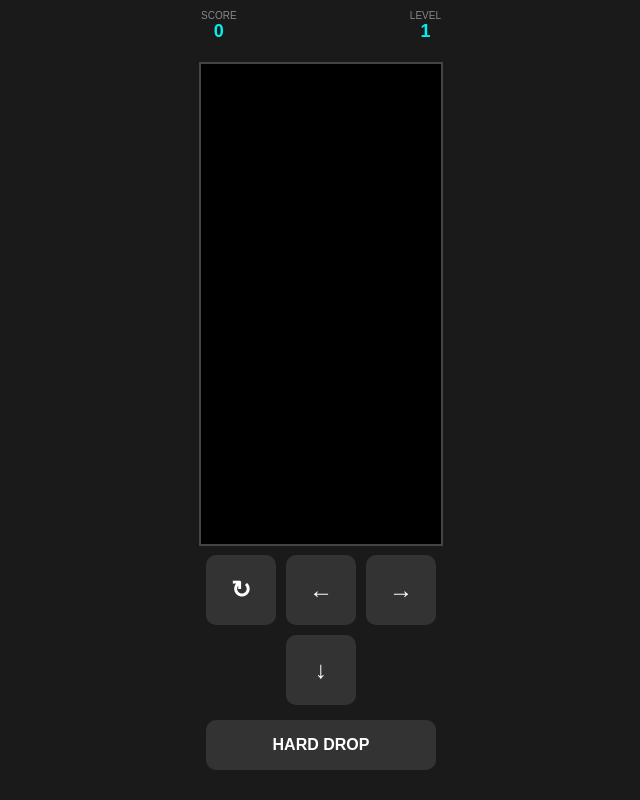
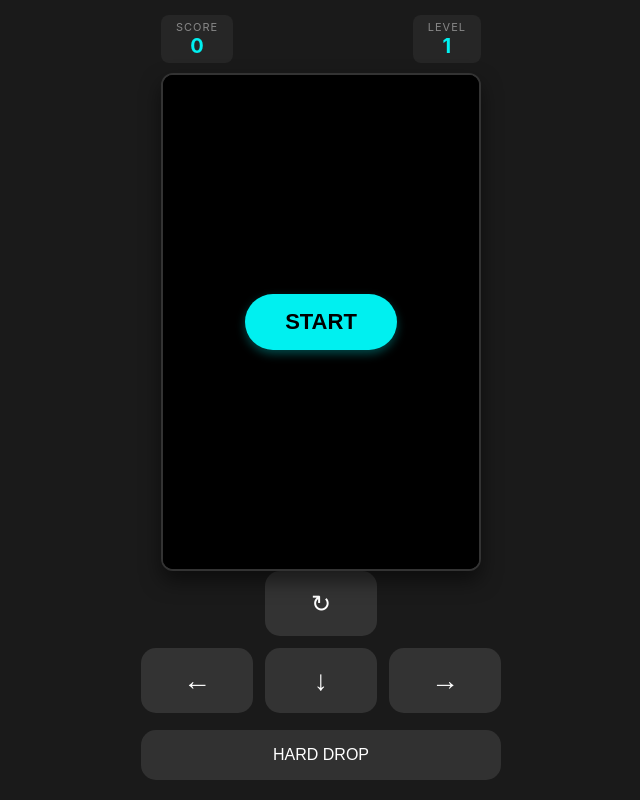
Before and after one commit to parkhj6124-ux/testhj, a plain HTML site: page index.html in a window 1280 px wide. Shown: the whole page, without its empty margins (319-959 px from the left). Drawn offline with Linux system fonts and the light colour scheme.

Commit message:
Add files via upload

```diff
--- a/index.html
+++ b/index.html
@@ -2,41 +2,61 @@
 <html lang="ko">
 <head>
     <meta charset="UTF-8">
-    <meta name="viewport" content="width=device-width, initial-scale=1.0, maximum-scale=1.0, user-scalable=no">
-    <title>Mobile Tetris 2026</title>
+    <meta name="viewport" content="width=device-width, initial-scale=1.0, maximum-scale=1.0, user-scalable=no, viewport-fit=cover">
+    <title>Tetris Mobile 2026</title>
     <style>
-        :root { --main-bg: #1a1a1a; --accent: #00f0f0; }
+        :root { --main-bg: #1a1a1a; --accent: #00f0f0; --btn-bg: #333; --btn-active: #555; }
+        * { box-sizing: border-box; -webkit-tap-highlight-color: transparent; }
         body {
-            background: var(--main-bg); color: #fff; font-family: sans-serif;
-            margin: 0; display: flex; flex-direction: column; align-items: center;
-            height: 100vh; overflow: hidden; touch-action: manipulation;
+            background: var(--main-bg); color: #fff; font-family: -apple-system, sans-serif;
+            margin: 0; padding: env(safe-area-inset-top) 0 env(safe-area-inset-bottom);
+            display: flex; flex-direction: column; align-items: center; justify-content: space-between;
+            height: 100vh; overflow: hidden; touch-action: none;
         }
+
+        /* 상단 헤더 */
+        #header { width: 90%; max-width: 320px; display: flex; justify-content: space-between; padding: 15px 0 10px; }
+        .stat-box { text-align: center; background: rgba(255,255,255,0.05); padding: 5px 15px; border-radius: 8px; }
+        .label { font-size: 11px; color: #888; text-transform: uppercase; letter-spacing: 1px; }
+        .value { font-size: 20px; font-weight: 700; color: var(--accent); }
+
+        /* 게임 컨테이너 및 캔버스 */
         #game-container {
-            position: relative; margin-top: 10px;
-            border: 2px solid #444; background: #000;
+            position: relative; width: 90%; max-width: 320px;
+            border: 2px solid #333; background: #000; border-radius: 12px;
+            box-shadow: 0 10px 20px rgba(0,0,0,0.5); overflow: hidden;
         }
-        canvas { display: block; }
+        canvas { display: block; width: 100%; height: auto; aspect-ratio: 1 / 1.6; } /* 세로 비율 줄임 */
 
-        /* 상단 정보 창 */
-        #header { width: 240px; display: flex; justify-content: space-between; padding: 10px 0; }
-        .stat-box { text-align: center; }
-        .label { font-size: 10px; color: #888; }
-        .value { font-size: 18px; font-weight: bold; color: var(--accent); }
+        /* 시작 화면 오버레이 */
+        #overlay {
+            position: absolute; top: 0; left: 0; width: 100%; height: 100%;
+            background: rgba(0,0,0,0.85); display: flex; flex-direction: column;
+            align-items: center; justify-content: center; z-index: 10;
+        }
+        #start-btn {
+            background: var(--accent); color: #000; border: none; padding: 15px 40px;
+            font-size: 22px; font-weight: bold; border-radius: 30px; cursor: pointer;
+            box-shadow: 0 4px 10px rgba(0, 240, 240, 0.3); transition: transform 0.1s;
+        }
+        #start-btn:active { transform: scale(0.95); }
 
         /* 모바일 컨트롤러 */
         #controls {
-            margin-top: auto; margin-bottom: 30px;
-            display: grid; grid-template-columns: repeat(3, 70px);
-            grid-template-rows: repeat(2, 70px); gap: 10px;
+            width: 90%; max-width: 360px; padding-bottom: 20px;
+            display: grid; grid-template-columns: repeat(3, 1fr); gap: 12px;
         }
         .btn {
-            background: #333; border: none; border-radius: 10px;
-            color: white; font-size: 24px; font-weight: bold;
+            background: var(--btn-bg); border: none; border-radius: 15px;
+            color: white; font-size: 28px; height: 65px;
             display: flex; align-items: center; justify-content: center;
-            user-select: none; -webkit-tap-highlight-color: transparent;
         }
-        .btn:active { background: #555; transform: scale(0.95); }
-        .btn-wide { grid-column: span 3; height: 50px; margin-top: 5px; font-size: 16px; }
+        .btn:active { background: var(--btn-active); transform: scale(0.96); }
+        .btn-rotate { grid-column: 2; grid-row: 1; font-size: 24px; }
+        .btn-left { grid-column: 1; grid-row: 2; }
+        .btn-drop { grid-column: 2; grid-row: 2; }
+        .btn-right { grid-column: 3; grid-row: 2; }
+        .btn-hard { grid-column: span 3; height: 50px; font-size: 16px; margin-top: 5px; background: rgba(255,255,255,0.1); }
     </style>
 </head>
 <body>
@@ -47,15 +67,18 @@
     </div>
 
     <div id="game-container">
-        <canvas id="tetris" width="240" height="480"></canvas>
+        <canvas id="tetris"></canvas>
+        <div id="overlay">
+            <button id="start-btn" onclick="startGame()">START</button>
+        </div>
     </div>
 
     <div id="controls">
-        <div class="btn" onclick="playerRotate(1)">↻</div>
-        <div class="btn" onclick="playerMove(-1)">←</div>
-        <div class="btn" onclick="playerMove(1)">→</div>
-        <div class="btn" style="grid-column: 2;" onclick="playerDrop()">↓</div>
-        <button class="btn btn-wide" onclick="hardDrop()">HARD DROP</button>
+        <button class="btn btn-rotate" onclick="playerRotate(1)">↻</button>
+        <button class="btn btn-left" onclick="playerMove(-1)">←</button>
+        <button class="btn btn-drop" onclick="playerDrop()">↓</button>
+        <button class="btn btn-right" onclick="playerMove(1)">→</button>
+        <button class="btn btn-hard" onclick="hardDrop()">HARD DROP</button>
     </div>
 
     <script>
@@ -63,8 +86,23 @@
         const context = canvas.getContext('2d');
         const scoreElement = document.getElementById('score');
         const levelElement = document.getElementById('level');
+        const overlay = document.getElementById('overlay');
 
-        context.scale(24, 24);
+        // 게임판 크기 (가로 10, 세로 16로 세로를 줄임)
+        const ARENA_WIDTH = 10;
+        const ARENA_HEIGHT = 16;
+
+        // 캔버스 크기 동적 설정
+        function resizeCanvas() {
+            const containerWidth = document.getElementById('game-container').clientWidth;
+            const blockSize = containerWidth / ARENA_WIDTH;
+            canvas.width = containerWidth;
+            canvas.height = blockSize * ARENA_HEIGHT;
+            context.scale(blockSize, blockSize);
+        }
+
+        window.addEventListener('resize', resizeCanvas);
+        resizeCanvas();
 
         function createPiece(type) {
             if (type === 'I') return [[0, 1, 0, 0], [0, 1, 0, 0], [0, 1, 0, 0], [0, 1, 0, 0]];
@@ -78,16 +116,32 @@
 
         const colors = [null, '#00f0f0', '#f0a000', '#0000f0', '#f0f000', '#f00000', '#00f000', '#a000f0'];
 
-        // --- 저장 및 불러오기 ---
+        let arena = createArena(ARENA_WIDTH, ARENA_HEIGHT);
+        let player = { pos: {x: 0, y: 0}, matrix: null, score: 0 };
+        let gameRunning = false;
+        let dropCounter = 0;
+        let dropInterval = 1000;
+        let lastTime = 0;
+
+        function startGame() {
+            overlay.style.display = 'none';
+            gameRunning = true;
+            if (!loadGame()) {
+                playerReset();
+            }
+            update();
+        }
+
         function saveGame() {
-            localStorage.setItem('tetris_save_2026', JSON.stringify({ arena, player }));
+            localStorage.setItem('tetris_save_v2', JSON.stringify({ arena, player }));
         }
 
         function loadGame() {
-            const data = localStorage.getItem('tetris_save_2026');
+            const data = localStorage.getItem('tetris_save_v2');
             if (data) {
                 const saved = JSON.parse(data);
-                saved.arena.forEach((row, y) => row.forEach((val, x) => arena[y][x] = val));
+                if (saved.arena.length !== ARENA_HEIGHT) return false; // 비율 다르면 무시
+                arena = saved.arena;
                 Object.assign(player, saved.player);
                 updateScore();
                 return true;
@@ -142,6 +196,7 @@
         }
 
         function playerDrop() {
+            if (!gameRunning) return;
             player.pos.y++;
             if (collide(arena, player)) {
                 player.pos.y--;
@@ -154,12 +209,14 @@
         }
 
         function hardDrop() {
+            if (!gameRunning) return;
             while(!collide(arena, player)) player.pos.y++;
             player.pos.y--;
             playerDrop();
         }
 
         function playerMove(dir) {
+            if (!gameRunning) return;
             player.pos.x += dir;
             if (collide(arena, player)) player.pos.x -= dir;
             saveGame();
@@ -171,14 +228,19 @@
             player.pos.y = 0;
             player.pos.x = (arena[0].length / 2 | 0) - (player.matrix[0].length / 2 | 0);
             if (collide(arena, player)) {
+                // Game Over
                 arena.forEach(row => row.fill(0));
                 player.score = 0;
                 updateScore();
-                localStorage.removeItem('tetris_save_2026');
+                gameRunning = false;
+                overlay.style.display = 'flex';
+                document.getElementById('start-btn').innerText = 'RESTART';
+                localStorage.removeItem('tetris_save_v2');
             }
         }
 
         function playerRotate(dir) {
+            if (!gameRunning) return;
             const pos = player.pos.x;
             let offset = 1;
             rotate(player.matrix, dir);
@@ -198,7 +260,7 @@
             context.fillStyle = '#000';
             context.fillRect(0, 0, canvas.width, canvas.height);
             drawMatrix(arena, {x: 0, y: 0});
-            drawMatrix(player.matrix, player.pos);
+            if (player.matrix) drawMatrix(player.matrix, player.pos);
         }
 
         function drawMatrix(matrix, offset) {
@@ -208,18 +270,15 @@
                         context.fillStyle = colors[value];
                         context.fillRect(x + offset.x, y + offset.y, 1, 1);
                         context.lineWidth = 0.05;
-                        context.strokeStyle = '#000';
+                        context.strokeStyle = 'rgba(0,0,0,0.5)';
                         context.strokeRect(x + offset.x, y + offset.y, 1, 1);
                     }
                 });
             });
         }
 
-        let dropCounter = 0;
-        let dropInterval = 1000;
-        let lastTime = 0;
-
         function update(time = 0) {
+            if (!gameRunning) return;
             const deltaTime = time - lastTime;
             lastTime = time;
             dropCounter += deltaTime;
@@ -229,4 +288,13 @@
         }
 
         function updateScore() {
-            scoreElement.innerText = player.
+            scoreElement.innerText = player.score;
+            levelElement.innerText = Math.floor(player.score / 100) + 1;
+            dropInterval = Math.max(150, 1000 - (Math.floor(player.score / 100) * 100));
+        }
+
+        // 초기 화면 그리기
+        draw();
+    </script>
+</body>
+</html>
```
